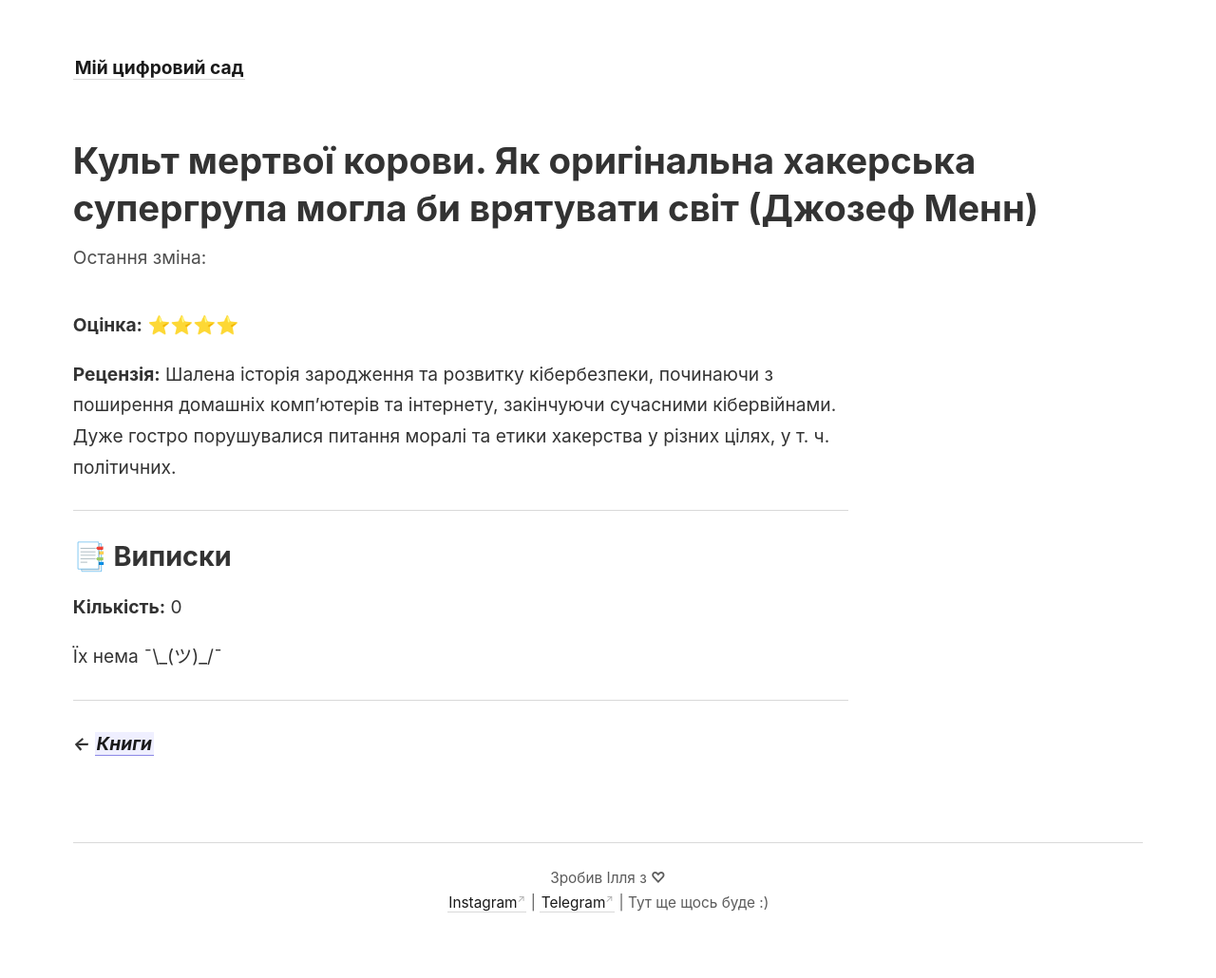
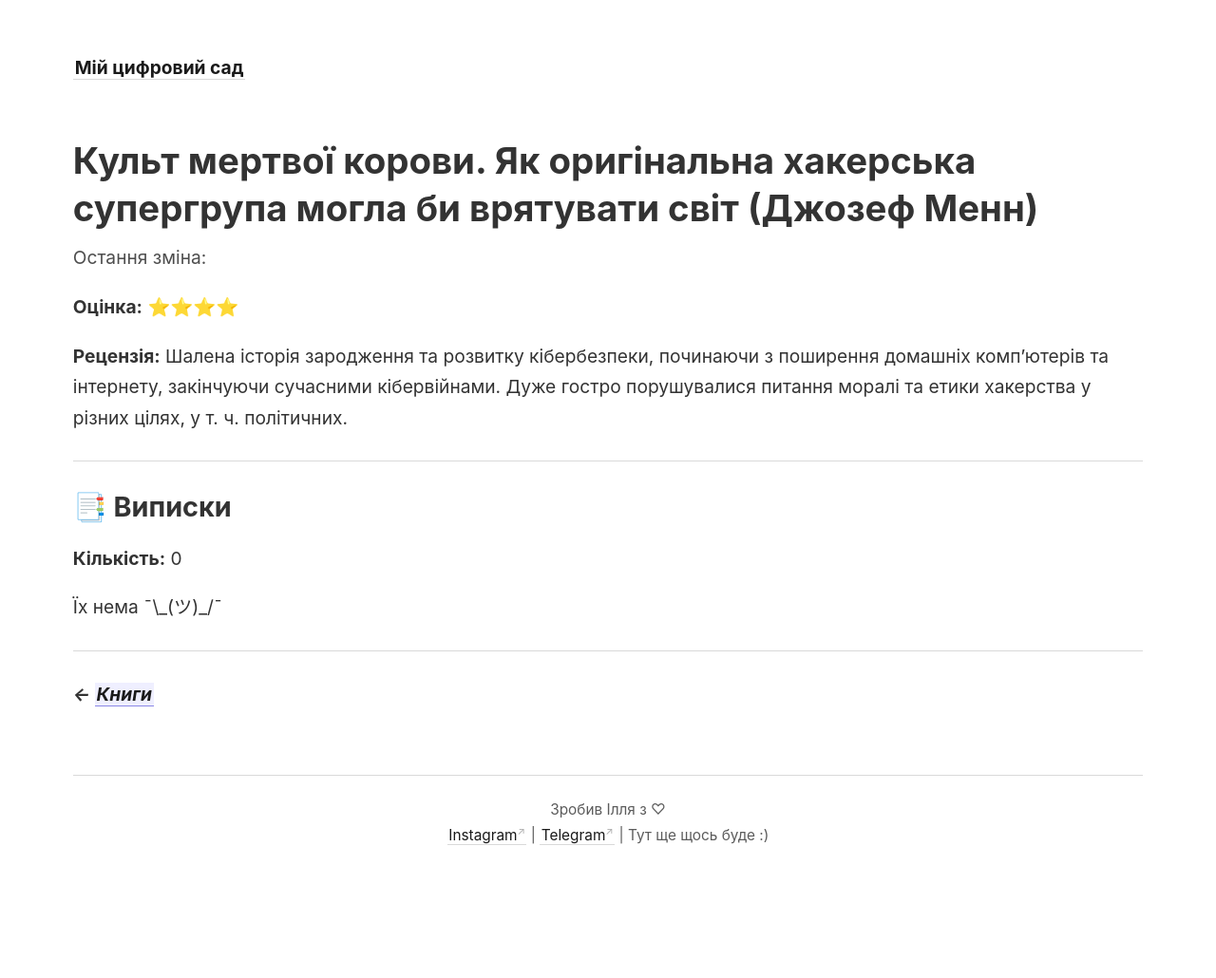
Before and after one commit to Laktionof/digital-garden, a Jekyll site: the page built from _notes/books/cult-of-the-dead-cow.md, in a window 1280 px wide. Shown: the whole page at 95% size. Built offline with Jekyll 4.4.1, drawn with Linux system fonts in a browser that asks for light colours; after the commit the page ends 959 px from its top, so only the background shows below that.

Commit message:
Updtae note.html, footer.html

```diff
--- a/_includes/footer.html
+++ b/_includes/footer.html
@@ -1 +1 @@
-<hr><center>Зробив Ілля з <b>♡</b><br><a href="https://instagram.com/laktionof">Instagram</a> | <a href="https://t.me/Laktionof">Telegram</a> | Тут ще щось буде :)</center>
+<hr><center>Зробив Ілля з ♡<br><a href="https://instagram.com/laktionof">Instagram</a> | <a href="https://t.me/Laktionof">Telegram</a> | Тут ще щось буде :)</center>
--- a/_layouts/note.html
+++ b/_layouts/note.html
@@ -10,12 +10,7 @@ layout: default
       {% endif %}
     </time>
   </div>
-
-  <div id="notes-entry-container">
-    <content>
-      {{ content }}
-    </content>
-
-
-  </div>
+  <content>
+    {{ content }}
+  </content>
 </article>
```
